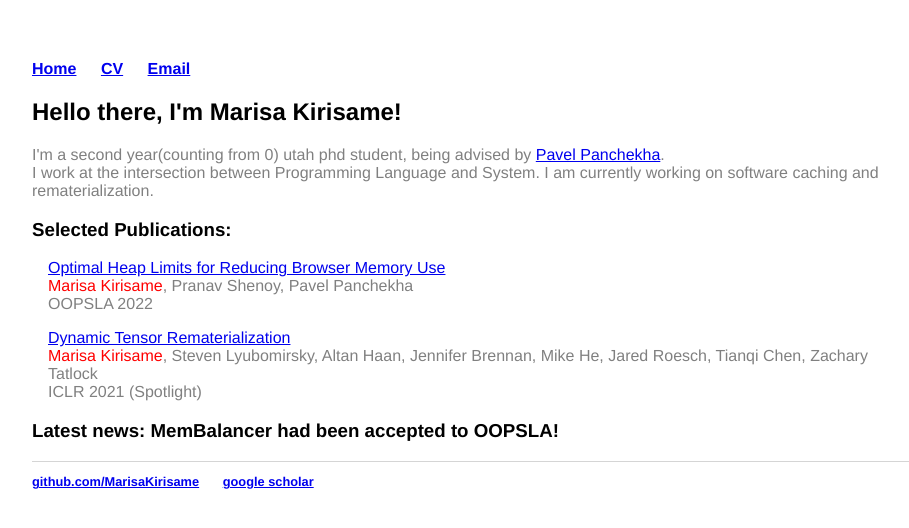
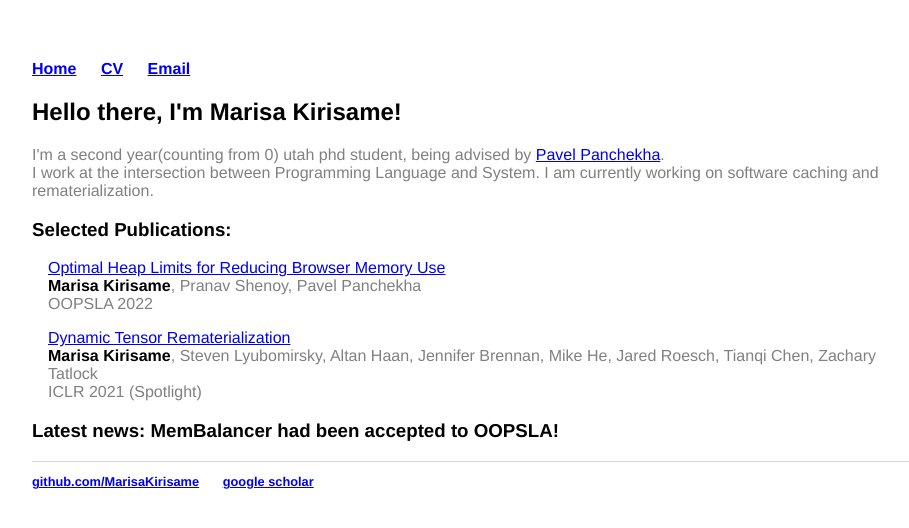
Before and after one commit to MarisaKirisame/MarisaKirisame.github.io, a Jekyll site: the page built from index.html, in a window 1280 px wide. Shown: the top 528 px of the page, without its empty margins (160-1069 px from the left). Built offline with Jekyll 4.4.1, drawn with Linux system fonts in a browser that asks for light colours; comment, search, counter and statistics services are not loaded.

Commit message:
Update main.css

```diff
--- a/css/main.css
+++ b/css/main.css
@@ -5,7 +5,8 @@ body {
     font-family:'Helvetica', 'Arial', 'Sans-Serif';
 }
 .self {
-  color: red;
+  color: black;
+  font-weight: bold;
 }
 .pub {
   margin: 1em;
```
